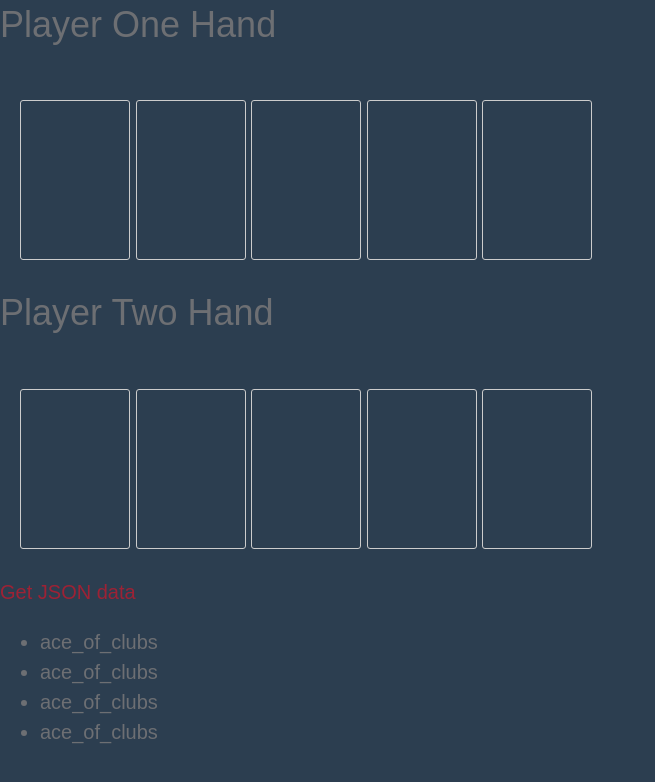
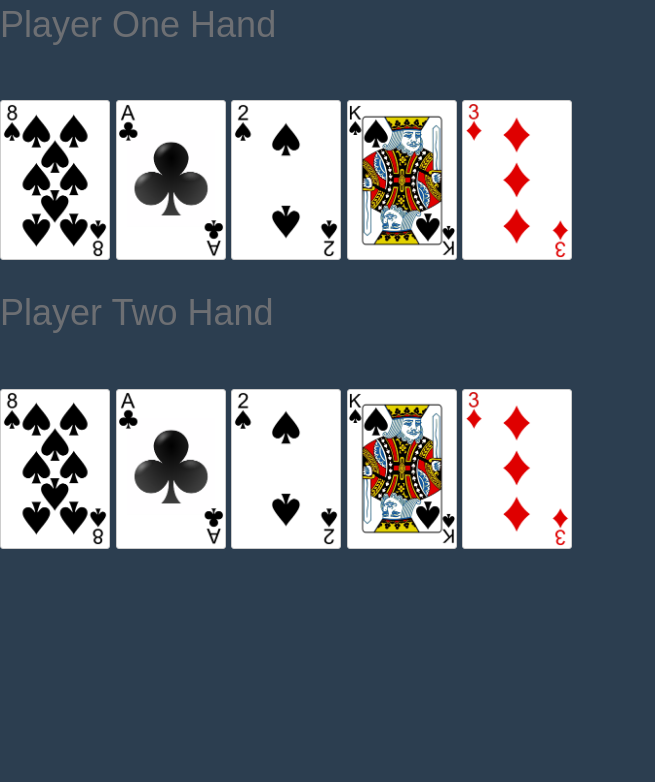
Before and after one commit to motiondirector/pkrC, a plain HTML site: page index.html in a window 1280 px wide. Shown: the whole page, without its empty margins (0-655 px from the left). Drawn offline with nearby package versions, Linux system fonts and the light colour scheme; files that its build step writes are made by us from their sources.

Commit message:
client json reader

```diff
--- a/game.json
+++ b/game.json
@@ -2,18 +2,15 @@
 {
   "cards": [
     {
-      "cardId": "ace_of_clubs"
+      "cardId": "eight_of_spades"
     },{
       "cardId": "ace_of_clubs"
     },{
-      "cardId": "ace_of_clubs"
+      "cardId": "two_of_spades"
     },{
-      "cardId": "ace_of_clubs"
+      "cardId": "king_of_spades"
+    },{
+      "cardId": "three_of_diamonds"
     }
-  ],
-  "obj": {
-    "number": 1.2345e-6,
-    "enabled": true
-  },
-  "message": "Strings have to be in double-quotes."
+  ]
 }
--- a/index.html
+++ b/index.html
@@ -19,22 +19,12 @@
       </div>
       <h2>Player One Hand</h2>
       <div class="hand-row">
-        <div class="card"></div>
-        <div class="card"></div>
-        <div class="card"></div>
-        <div class="card"></div>
-        <div class="card"></div>
+
       </div>
       <h2>Player Two Hand</h2>
       <div class="hand-row">
-        <div class="card"></div>
-        <div class="card"></div>
-        <div class="card"></div>
-        <div class="card"></div>
-        <div class="card"></div>
+
       </div>
-      <a href="#" id="get-data">Get JSON data</a>
-      <div id="show-data"></div>
     </div>
   </div>
   <script type="text/javascript" src="js/jquery-1.11.2.min.js"></script>
--- a/scss/all.scss
+++ b/scss/all.scss
@@ -52,7 +52,7 @@ p {
 }
 
 .hand-row {
-	padding: 20px;
+	padding: 20px 0;
 	.card {
 		display: inline-block;
 		width: 110px;
```
Also changed, not shown: js/jquery.main.js.
